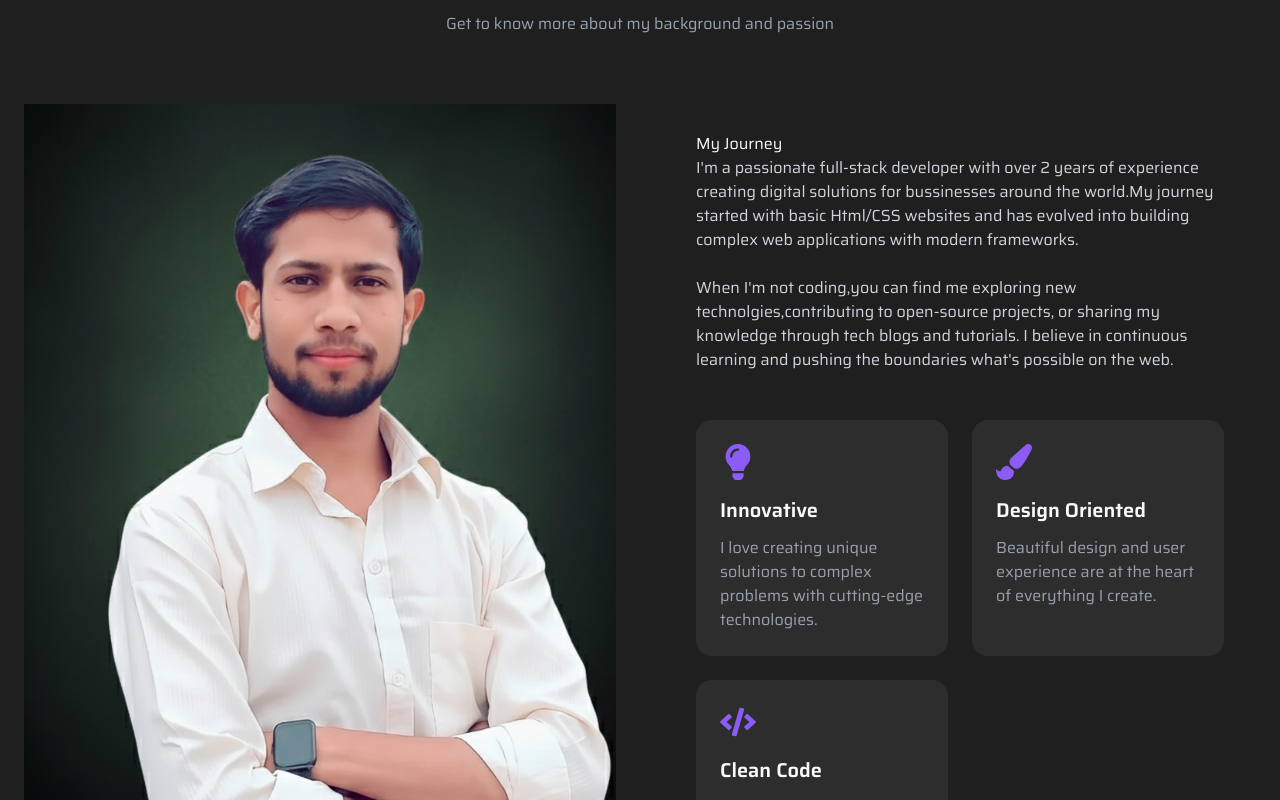
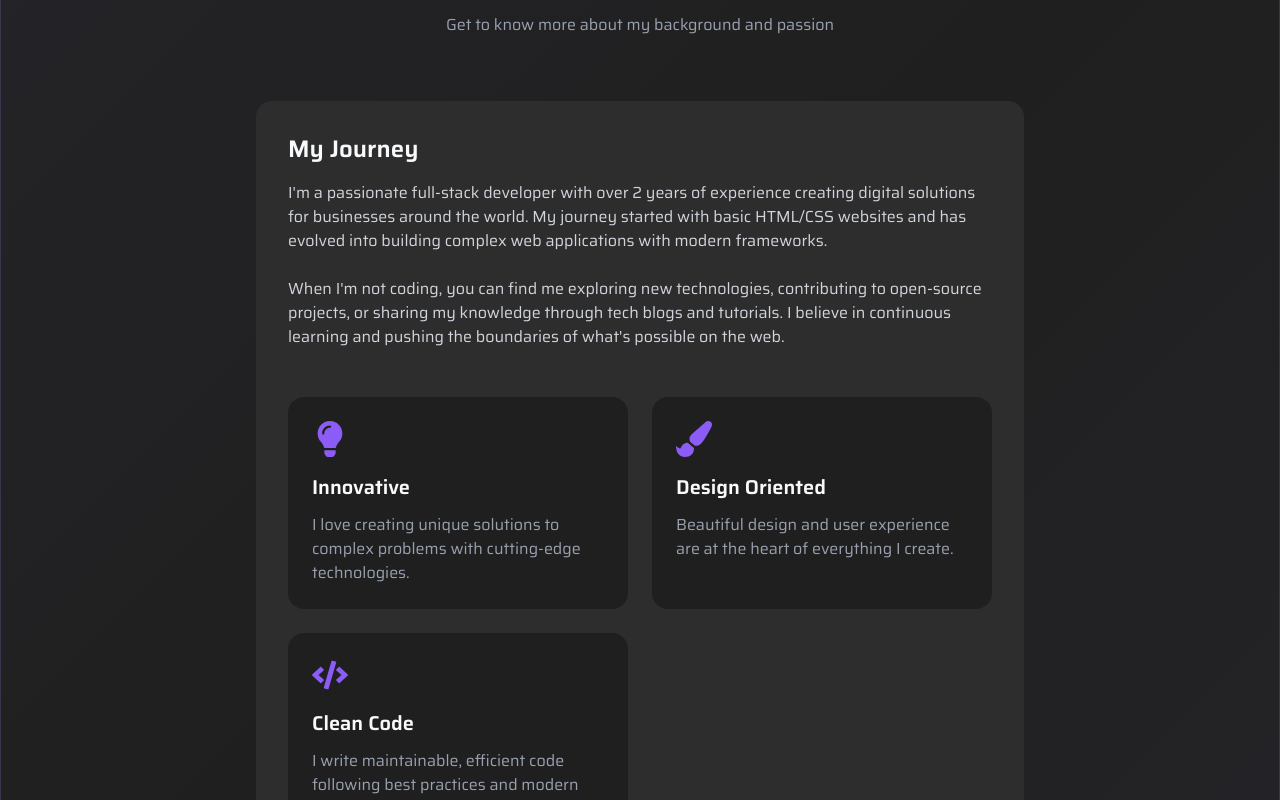
Before and after one commit to Aarzoomohd/Portfolio, a React (Vite) app: page / in a window 1280 px wide. Shown: the part 920-1720 px from the top of the page. Built offline with nearby package versions, Linux system fonts and the light colour scheme.

Commit message:
add experience

```diff
--- a/src/App.jsx
+++ b/src/App.jsx
@@ -13,7 +13,6 @@ const App = () => {
       <Routes>
         <Route path="/" element={<Home/>}/>
       </Routes>
-      <Footer/>
     </div>
   )
 }
--- a/src/assets/assets.js
+++ b/src/assets/assets.js
@@ -1,4 +1,5 @@
-import { FaLightbulb, FaPaintBrush, FaCode, FaReact, FaServer, FaMobileAlt, FaTools, FaNodeJs, FaStripe, FaVuejs, FaFire, FaDatabase, FaCloud, FaRobot } from 'react-icons/fa';
+import { FaLightbulb, FaPaintBrush, FaCode, FaReact, FaServer, FaMobileAlt, FaTools, FaNodeJs, FaStripe, FaVuejs, FaFire, FaDatabase, FaCloud, } from 'react-icons/fa';
+import { SiJavascript,SiTailwindcss,SiFramer,SiExpress,SiOpenai,SiMongodb,SiFirebase} from 'react-icons/si'
 
 import profileImg from '../assets/profile.jpeg';
 import projectImg1 from '../assets/food.avif';
@@ -71,8 +72,8 @@ export const projects = [
     title: "AI-Website",
     description: "A smart AI platform for generating text, ideas, and solutions with a simple and user-friendly design.",
     image: projectImg7,
-    tech: ["React.js","Javascript(ES6+)", "Tailwind CSS", "Framer Motion","EmailJS"],
-    icons: [FaReact, FaCloud],
+    tech: ["React.js","Javascript(ES6+)", "Tailwind CSS", "Framer Motion","Nodejs","Express.js","OpenAI API","MongoDB","Stripe","Firebase"],
+    icons: [FaReact, SiJavascript, SiTailwindcss, SiFramer, FaNodeJs, SiExpress, SiOpenai, SiMongodb, FaStripe, SiFirebase],
     demo: "https://ai-website-1-o4ai.onrender.com/",
     code: "https://github.com/Aarzoomohd/ai-website",
   },
@@ -103,15 +104,15 @@ export const projects = [
     demo: "https://foodwebsitean.netlify.app/",
     code: "https://github.com/Aarzoomohd/foodwebsite",
   },
-  {
-    title: "LMS-Learn website",
-    description: "LMS-Learn is a web-based learning management system that allows users to create, manage, and track online courses in one platform.",
-    image: projectImg2,
-    tech: ["React.js","Javascript(ES6+)", "Node.js", "Tailwind CSS","Redux-toolkit","Context-api", "Expree.js","Shadcn-UI","JWT-authentication","MONGODB","Cloudinary","Paypal"],
-    icons: [FaVuejs, FaFire, FaCloud , FaDatabase],
-    demo: "https://lms-learn-1-nmof.onrender.com/",
-    code: "https://github.com/Aarzoomohd/Lms-learn",
-  },
+  // {
+  //   title: "LMS-Learn website",
+  //   description: "LMS-Learn is a web-based learning management system that allows users to create, manage, and track online courses in one platform.",
+  //   image: projectImg2,
+  //   tech: ["React.js","Javascript(ES6+)", "Node.js", "Tailwind CSS","Redux-toolkit","Context-api", "Expree.js","Shadcn-UI","JWT-authentication","MONGODB","Cloudinary","Paypal"],
+  //   icons: [FaVuejs, FaFire, FaCloud , FaDatabase],
+  //   demo: "https://lms-learn-1-nmof.onrender.com/",
+  //   code: "https://github.com/Aarzoomohd/Lms-learn",
+  // },
   {
     title: "Portfolio Website",
     description: "A personal portfolio to showcase projects, skills, and blogs with dark/light mode support.",
@@ -121,4 +122,12 @@ export const projects = [
     demo: "https://anportfolio7.netlify.app/",
     code: "https://github.com/Aarzoomohd/Portfolio",
   },
-];
+ ];
+  export const workData = [
+    {
+      role: 'Software engineer intern',
+      company: 'Softential Solutions llp',
+      duration: 'April 2026 - Present',
+      description: 'Learned the basics of application development using C# and .NET in a practical environment. Gained hands-on exposure to coding, debugging, and software development concepts.'
+    },
+  ];
--- a/src/components/About.jsx
+++ b/src/components/About.jsx
@@ -1,79 +1,82 @@
 import React from 'react'
-import {motion} from "framer-motion"
-import {aboutInfo, assets} from "../assets/assets"
-import { div } from 'framer-motion/client'
+import { motion } from "framer-motion"
+import { aboutInfo } from "../assets/assets"
 
 const About = () => {
   return (
     <motion.div
-    initial={{opacity:0, y:50}}
-    whileInView={{opacity:1, y:0}}
-    transition={{duration:0.6,ease:'easeOut'}}
-    viewport={{once: true}}
+      initial={{ opacity: 0, y: 50 }}
+      whileInView={{ opacity: 1, y: 0 }}
+      transition={{ duration: 0.6, ease: 'easeOut' }}
+      viewport={{ once: true }}
       id="about"
-    className='py-20 bg-dark-200'
+      className='py-20 bg-dark-200 relative'
+      style={{
+        border: '1px solid rgba(167, 139, 250, 0.2)',
+      }}
     >
-        <div className='conatiner mx-0 px-6'>
+      {/* Subtle background glow */}
+      <div
+        className='absolute inset-0 pointer-events-none'
+        style={{
+          background: 'linear-gradient(135deg, rgba(167,139,250,0.04) 0%, transparent 50%, rgba(167,139,250,0.04) 100%)'
+        }}
+      />
+
+      <div className='container mx-auto px-6 relative z-10'>
+
         {/* Heading */}
-            <h2 className='text-3xl font-bold text-center mb-4'>About
-                <span className='text-purple'>Me</span>
+        <h2 className='text-3xl font-bold text-center mb-4'>
+          About <span className='text-purple'>Me</span>
         </h2>
-            <p className='text-gray-400 text-center max-w-2xl mx-auto mb-16'>Get to know more about my background and passion</p>
+        <p className='text-gray-400 text-center max-w-2xl mx-auto mb-16'>
+          Get to know more about my background and passion
+        </p>
 
-            {/* image + my journey */}
-            <div className='flex flex-col md:flex-row items-center gap-12'>
-                    {/* image */}
-                    <div className='md:w-1/2 rounded-2xl flex justify-center'>
-                      <motion.img
-                      initial={{opacity:0,y:50}}
-                      whileInView={{opacity:1, y:0}}
-                      transition={{duration:0.9,ease:'easeOut'}}
-                      viewport={{once: false,amount:0.2}}
-                      className='w-210 h-210 object-cover'
-                      src={assets.profileImg} alt="Profile" />
-                    </div>
-                    {/* Text content */}
+        {/* Journey Section */}
         <motion.div
-                     initial={{opacity:0,y:50}}
-                    whileInView={{opacity:1, y:0}}
-                    transition={{duration:0.9,ease:'easeOut'}}
-                    viewport={{once: false,amount:0.2}}
-                    className='md:w-1/2'
+          initial={{ opacity: 0, y: 50 }}
+          whileInView={{ opacity: 1, y: 0 }}
+          transition={{ duration: 0.9, ease: 'easeOut' }}
+          viewport={{ once: false, amount: 0.2 }}
+          className='max-w-3xl mx-auto'
         >
-                        <div className='rounded-2xl p-8'>
-                            <h3>My Journey</h3>
-                            <p className='text-gray-300 mb-6'>I'm a passionate full-stack developer with over 2 years of experience
-                                creating digital solutions for bussinesses around the world.My journey started
-                                with basic Html/CSS websites and has evolved into building complex web applications
+          <div className='rounded-2xl p-8 bg-dark-300'>
+            <h3 className='text-2xl font-semibold mb-4'>My Journey</h3>
+
+            <p className='text-gray-300 mb-6'>
+              I'm a passionate full-stack developer with over 2 years of experience
+              creating digital solutions for businesses around the world. My journey started
+              with basic HTML/CSS websites and has evolved into building complex web applications
               with modern frameworks.
             </p>
-                            <p className='text-gray-300 mb-12'>When I'm not coding,you can find me exploring new
-                                technolgies,contributing to open-source projects, or
-                                sharing my knowledge through tech blogs and tutorials.
-                                I believe in continuous learning and pushing the
-                                boundaries what's possible on the web.
+
+            <p className='text-gray-300 mb-12'>
+              When I'm not coding, you can find me exploring new technologies,
+              contributing to open-source projects, or sharing my knowledge through
+              tech blogs and tutorials. I believe in continuous learning and pushing
+              the boundaries of what's possible on the web.
             </p>
 
-                            {/* Cards */}
-                            <div className='grid grid-cols-1 md:grid-cols-2 gap-6'>
-                                  {
-                                    aboutInfo.map((data,index)=>(
-                                        <div key={index} className='bg-dark-300 rounded-2xl p-6 transition-transform
-                                        duration-300 hover:-translate-y-2 cursor-pointer'>
+            {/* Info Cards */}
+            <div className='grid grid-cols-1 sm:grid-cols-2 gap-6'>
+              {aboutInfo.map((data, index) => (
+                <div
+                  key={index}
+                  className='bg-dark-200 rounded-2xl p-6 transition-transform duration-300 hover:-translate-y-2 cursor-pointer'
+                >
                   <div className='text-purple text-4xl mb-4'>
-                                                <data.icon/>
+                    <data.icon />
                   </div>
                   <h3 className='text-xl font-semibold mb-3'>{data.title}</h3>
                   <p className='text-gray-400'>{data.description}</p>
                 </div>
-                                    ))
-                                  }
+              ))}
             </div>
           </div>
         </motion.div>
+
       </div>
-        </div>
-
     </motion.div>
   )
 }
--- a/src/components/Work.jsx
+++ b/src/components/Work.jsx
@@ -1,57 +1,57 @@
-// import React from 'react'
-// import {motion} from "framer-motion"
-// import {workData} from "../assets/assets"
+import React from 'react'
+import {motion} from "framer-motion"
+import {workData} from "../assets/assets"
 
-// const Work = () => {
-//   return (
-//     <motion.div
-//       initial={{opacity:0,y:50}}
-//       whileInView={{opacity:1, y:0}}
-//       transition={{duration:1,ease:'easeOut'}}
-//       viewport={{once: false,amount:0.2}}
-//       id='experience'
-//       className='py-20 bg-dark-100'
-//       >
-//         <div className='container mx-auto px-6'>
-//             <h2 className='text-3xl font-bold text-center mb-4'>Work
-//                 <span className='text-purple'>Experience</span>
-//             </h2>
-//             <p className='text-gray-400 text-center max-w-2xl mx-auto mb-16'>My Professional journey so far</p>
-//             <div className='max-w-3xl mx-auto'>
-//                 <div className='space-y-12'>
-//                    {
-//                     workData.map((data,index)=>(
-//                         <div key={index} className="relative
-//                         pl-12 before:content-[''] before:absolute
-//                         before:left-0 before:top-0 before:w-0.5
-//                         before:h-full before:bg-purple cursor-pointer
-//                         hover:-translate-y-2 transition-all duration-300">
-//                            {/* timeline */}
-//                            <div className='absolute -left-2 top-0
-//                            w-6 h-6 rounded-full bg-purple'>
-//                            </div>
-//                            {/* Box */}
-//                            <div className='bg-dark-300 rounded-2xl p-6'>
-//                                 <div className='flex justify-between
-//                                 items-start mb-2'>
-//                                        <h3 className='text-xl font-semibold'>{data.role}</h3>
-//                                        <span className='px-3 py-1 bg-purple/20
-//                                        text-purple rounded-full text-xs
-//                                        md:text-sm'>{data.duration}</span>
-//                                 </div>
-//                                 <p className='text-gray-400 mb-2'>{data.company}</p>
-//                                 <p className='text-gray-300'>{data.description}</p>
-//                            </div>
-//                         </div>
-//                     ))
-//                    }
-//                 </div>
+const Work = () => {
+  return (
+    <motion.div
+      initial={{opacity:0,y:50}}
+      whileInView={{opacity:1, y:0}}
+      transition={{duration:1,ease:'easeOut'}}
+      viewport={{once: false,amount:0.2}}
+      id='experience'
+      className='py-20 bg-dark-100'
+      >
+        <div className='container mx-auto px-6'>
+            <h2 className='text-3xl font-bold text-center mb-4'>Work
+                <span className='text-purple'>Experience</span>
+            </h2>
+            <p className='text-gray-400 text-center max-w-2xl mx-auto mb-16'>My Professional journey so far</p>
+            <div className='max-w-3xl mx-auto'>
+                <div className='space-y-12'>
+                   {
+                    workData.map((data,index)=>(
+                        <div key={index} className="relative
+                        pl-12 before:content-[''] before:absolute
+                        before:left-0 before:top-0 before:w-0.5
+                        before:h-full before:bg-purple cursor-pointer
+                        hover:-translate-y-2 transition-all duration-300">
+                           {/* timeline */}
+                           <div className='absolute -left-2 top-0
+                           w-6 h-6 rounded-full bg-purple'>
+                           </div>
+                           {/* Box */}
+                           <div className='bg-dark-300 rounded-2xl p-6'>
+                                <div className='flex justify-between
+                                items-start mb-2'>
+                                       <h3 className='text-xl font-semibold'>{data.role}</h3>
+                                       <span className='px-3 py-1 bg-purple/20
+                                       text-purple rounded-full text-xs
+                                       md:text-sm'>{data.duration}</span>
+                                </div>
+                                <p className='text-gray-400 mb-2'>{data.company}</p>
+                                <p className='text-gray-300'>{data.description}</p>
+                           </div>
+                        </div>
+                    ))
+                   }
+                </div>
 
-//             </div>
+            </div>
 
-//         </div>
-//     </motion.div>
-//   )
-// }
+        </div>
+    </motion.div>
+  )
+}
 
-// export default Work
+export default Work
--- a/src/pages/Home.jsx
+++ b/src/pages/Home.jsx
@@ -5,6 +5,7 @@ import Skills from "../components/Skills"
 import Projects from "../components/Projects"
 import Contact from "../components/Contact"
 import Footer from "../components/Footer"
+import Work from '../components/Work'
 
 const Home = () => {
   return (
@@ -13,6 +14,7 @@ const Home = () => {
       <About/>
       <Skills/>
       <Projects/>
+      <Work/>
       <Contact/>
       <Footer/>
     </div>
```
Lines whose indentation alone changed are shown as unchanged.
